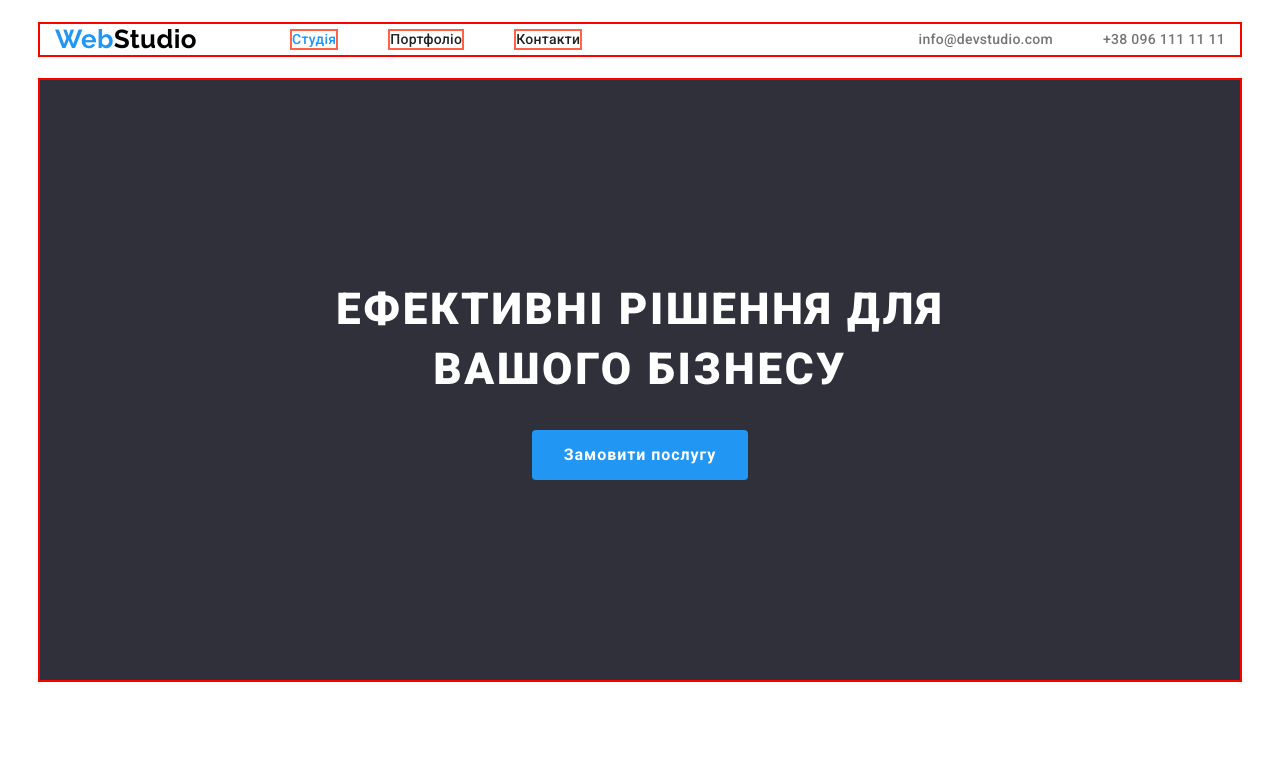
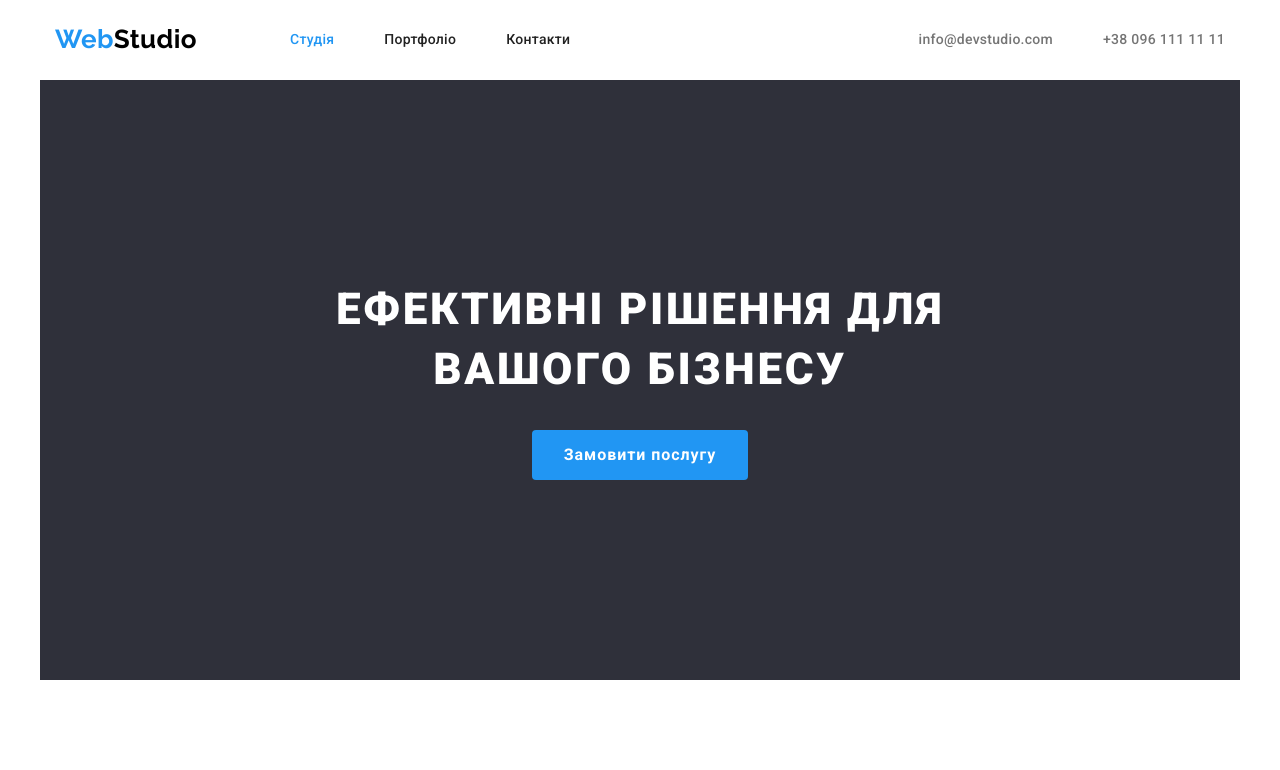
Before and after one commit to akosham/goit-markup-hw-03, a plain HTML site: page index.html in a window 1280 px wide. Shown: the top 770 px of the page. Drawn offline with nearby package versions, Linux system fonts and the light colour scheme.

Commit message:
without red borders

```diff
--- a/css/styles.css
+++ b/css/styles.css
@@ -76,7 +76,7 @@ img {
   width: 1200px;
   padding-left: 15px;
   padding-right: 15px;
-  outline: 2px solid red;
+  /* outline: 2px solid red; */
   margin: 0 auto;
 }
 
@@ -105,7 +105,7 @@ img {
 
 .header-list .header-item {
   /* background-color: gold; */
-  border: 2px solid tomato;
+  /* border: 2px solid tomato; */
 }
 
 /* .header-list .header-item + .header-item {
```
